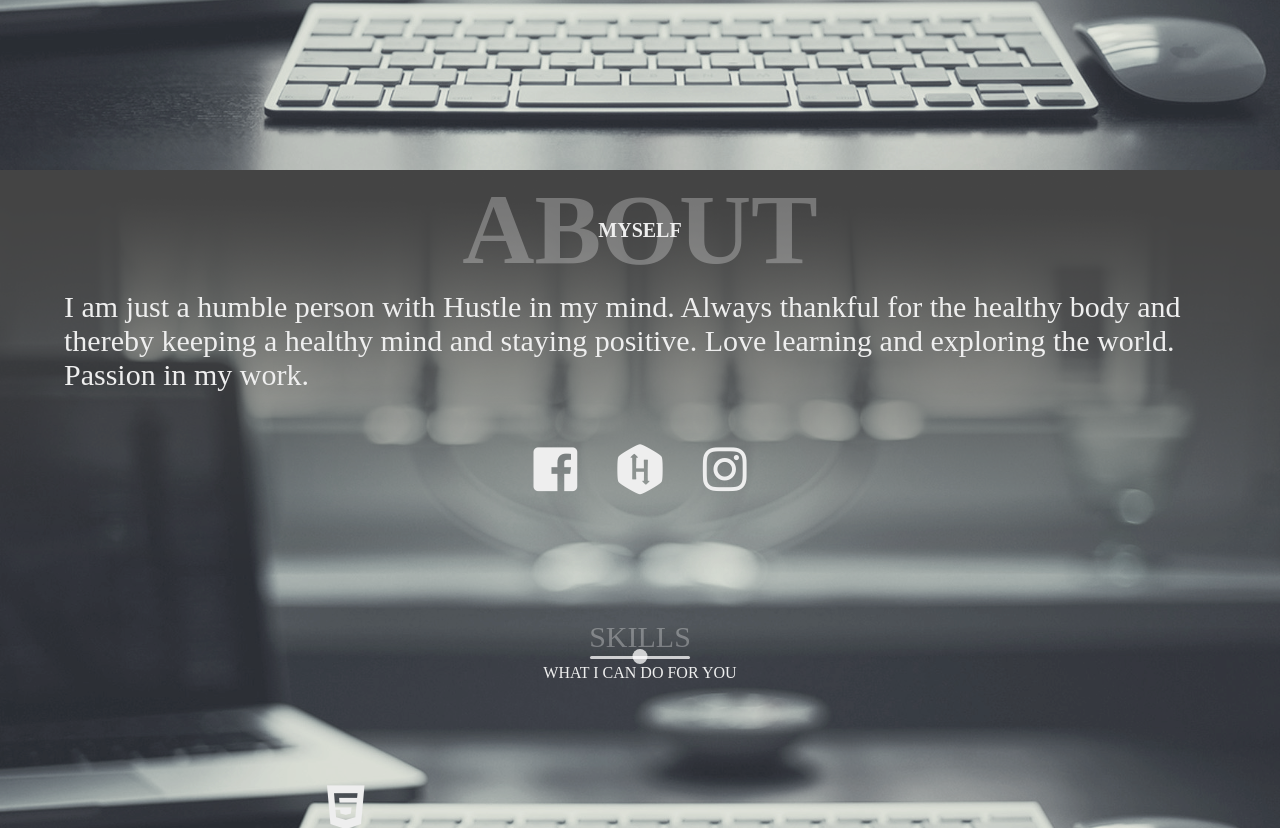
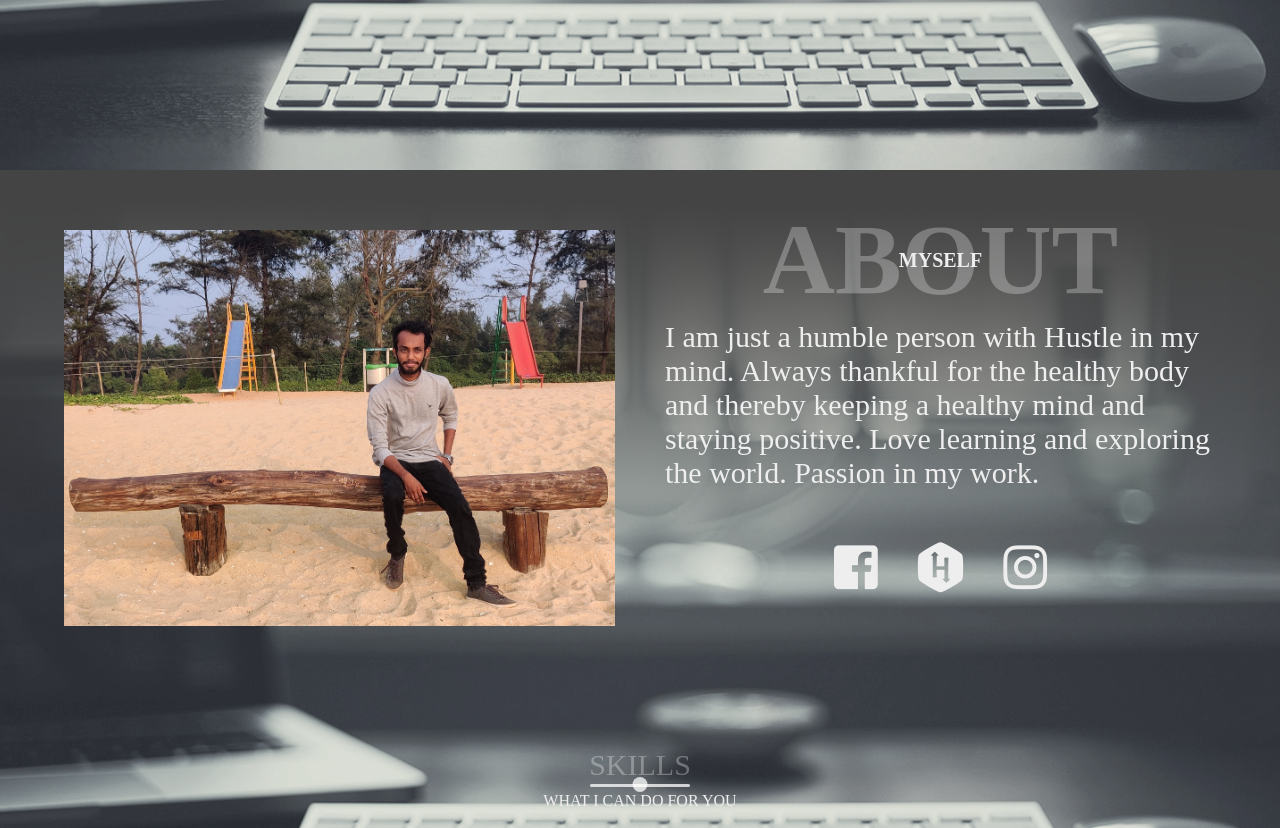
Before and after one commit to samradhshetty07/sam.github.io, a plain HTML site: page index.html in a window 1280 px wide. Shown: the part 630-1458 px from the top of the page. Drawn offline with nearby package versions, Linux system fonts and the light colour scheme.

Commit message:
Update index.html

```diff
--- a/index.html
+++ b/index.html
@@ -53,6 +53,9 @@
 
      <section class="about" id="about">
      	<div class="container">
+		<div class="profile-img" data-aos="fade-right" data-aos-delay="300">
+     			<img src="images/proo.jpg">
+     		</div>
 
      		<div class="about-details" data-aos="fade-left" data-aos-delay="300">
      			<div class="about-heading">
```
